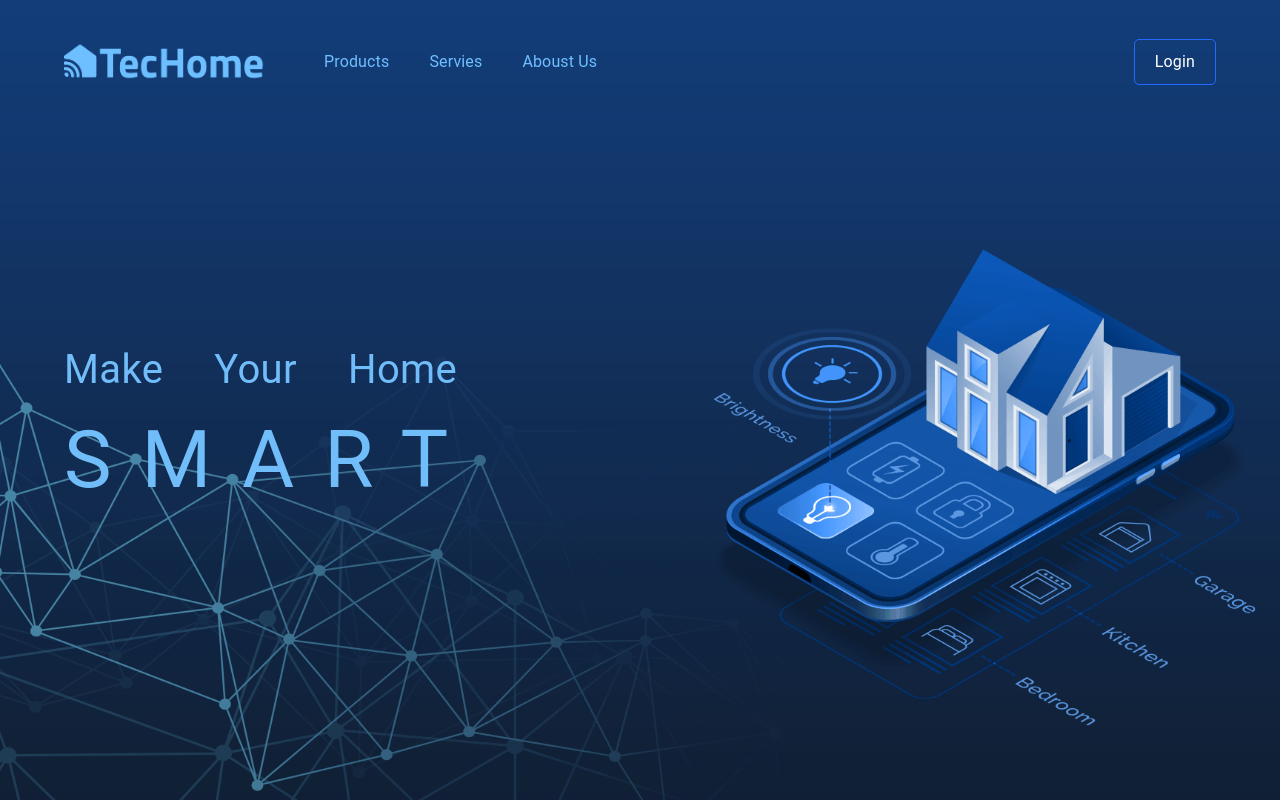
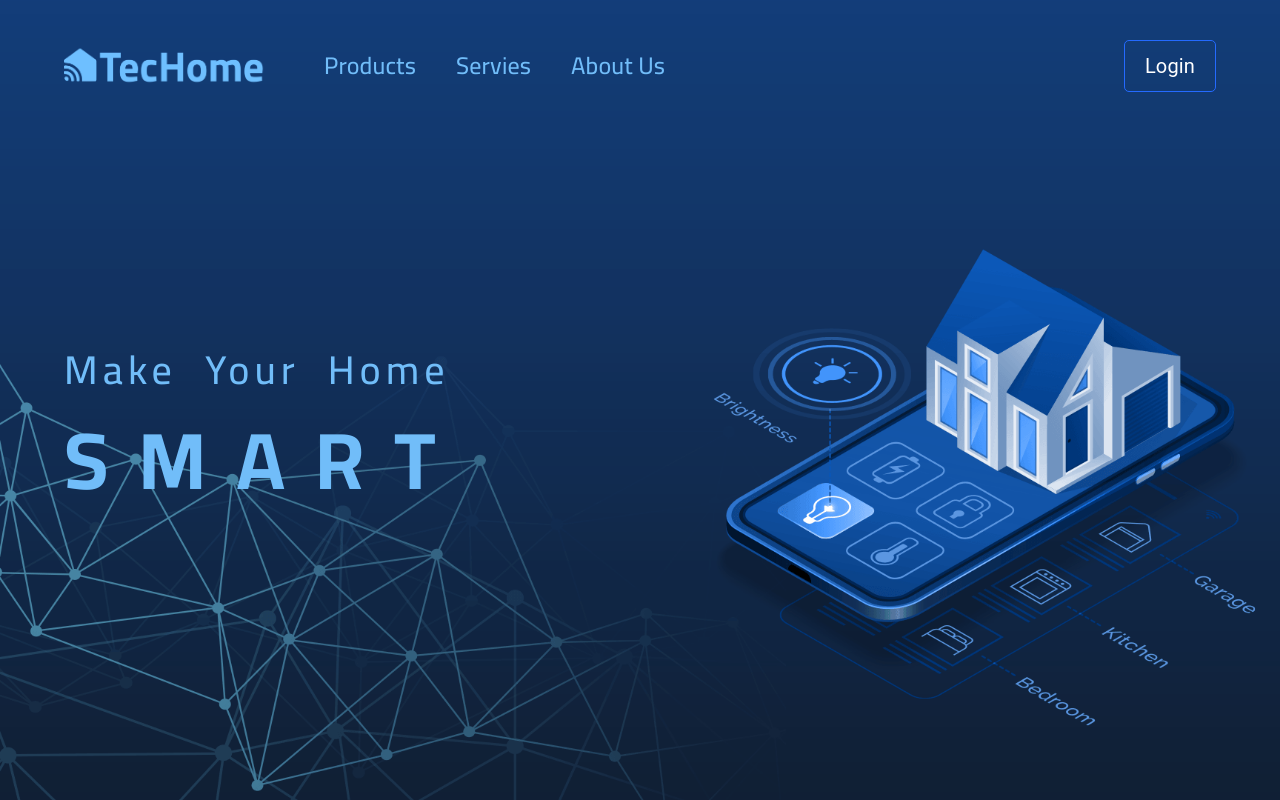
Before and after one commit to SmartHome101/smart-home-web-page, a React (Create React App) app: page /not-found in a window 1280 px wide. Built offline with nearby package versions, Linux system fonts and the light colour scheme.

Commit message:
added font

```diff
--- a/public/index.html
+++ b/public/index.html
@@ -2,7 +2,7 @@
 <html lang="en">
   <head>
     <meta charset="utf-8" />
-    <link rel="icon" href="%PUBLIC_URL%/favicon.ico" />
+    <link rel="icon" href="%PUBLIC_URL%/favicon.svg" />
     <meta name="viewport" content="width=device-width, initial-scale=1" />
     <meta name="theme-color" content="#000000" />
     <meta
@@ -11,7 +11,7 @@
     />
     <link rel="apple-touch-icon" href="%PUBLIC_URL%/logo192.png" />
     <link rel="manifest" href="%PUBLIC_URL%/manifest.json" />
-    <title>Techome</title>
+    <title>TecHome</title>
   </head>
   <body>
     <noscript>You need to enable JavaScript to run this app.</noscript>
--- a/src/App.js
+++ b/src/App.js
@@ -29,6 +29,8 @@ import blank_avatar from "../src/assests/techHomeTeam/blank_avatar.png";
 //Test Compnents
 import Header2 from "./components/Header2";
 import Landing from "./components/Landing";
+import { ThemeProvider } from "@mui/material";
+import { theme } from "./components/Theme";
 
 const HomesDb = [
   {
@@ -256,8 +258,10 @@ const App = () => {
         <Route path="/not-found" element={<NotFound />} />
       </Routes>
       <Footer /> */}
-      <Header2 />
-      <Landing />
+      <ThemeProvider theme={theme}>
+        <Header2 />
+        <Landing />
+      </ThemeProvider>
     </Fragment>
   );
 };
--- a/src/components/Header2.jsx
+++ b/src/components/Header2.jsx
@@ -26,13 +26,18 @@ const Header2 = () => {
               display: "flex",
               marginLeft: "60px",
               gap: "40px",
-              color: "#6EBFFF",
               padding: "50px 0px",
             }}
           >
-            <Typography>Products</Typography>
-            <Typography>Servies</Typography>
-            <Typography>Aboust Us</Typography>
+            <Typography color="primary" variant="h5">
+              Products
+            </Typography>
+            <Typography color="primary" variant="h5">
+              Servies
+            </Typography>
+            <Typography color="primary" variant="h5">
+              About Us
+            </Typography>
           </Box>
         </Box>
         <Link
@@ -43,6 +48,8 @@ const Header2 = () => {
             border: "1px solid #246aff",
             borderRadius: "5px",
             padding: "10px 20px",
+            transition: "all 0.3s ease",
+            fontSize: "20px",
             "&:hover": {
               backgroundColor: "#246aff",
             },
--- a/src/components/Landing.jsx
+++ b/src/components/Landing.jsx
@@ -1,4 +1,4 @@
-import { Container, Box, Typography, Link } from "@mui/material";
+import { Container, Box, Typography } from "@mui/material";
 import background from "../assests/background.png";
 const Landing = () => {
   return (
@@ -14,9 +14,10 @@ const Landing = () => {
         alignItems: "center",
       }}
     >
-      <Container sx={{ color: "#71bdf9", fontWeight: "900", mt: "60px" }}>
-        <Box sx={{ display: "flex", gap: "51px" }}>
+      <Container sx={{ fontWeight: "900", mt: "60px" }}>
+        <Box sx={{ display: "flex", gap: "28px", letterSpacing: "5px" }}>
           <Typography
+            color="primary"
             sx={{
               fontSize: "40px",
             }}
@@ -24,6 +25,7 @@ const Landing = () => {
             Make
           </Typography>
           <Typography
+            color="primary"
             sx={{
               fontSize: "40px",
             }}
@@ -31,6 +33,7 @@ const Landing = () => {
             Your
           </Typography>
           <Typography
+            color="primary"
             sx={{
               fontSize: "40px",
             }}
@@ -39,10 +42,12 @@ const Landing = () => {
           </Typography>
         </Box>
         <Typography
+          color="primary"
           sx={{
             fontSize: "80px",
             textTransform: "uppercase",
             letterSpacing: "30px",
+            fontWeight: "bold",
           }}
         >
           Smart
--- /dev/null
+++ b/src/components/Theme.js
@@ -0,0 +1,17 @@
+import { createTheme } from "@mui/material";
+
+export const theme = createTheme({
+  palette: {
+    primary: {
+      main: "#71bdf9",
+    },
+    //   secondary: "",
+  },
+  typography: {
+    fontFamily: "Cairo",
+    fontWeightLight: 400,
+    fontWeightRegular: 500,
+    fontWeightMedium: 600,
+    fontWeightBold: 700,
+  },
+});
--- a/src/index.css
+++ b/src/index.css
@@ -1,4 +1,5 @@
 @import url("https://fonts.googleapis.com/css2?family=Poppins:wght@300;400&display=swap");
+@import url("https://fonts.googleapis.com/css2?family=Cairo:wght@300;400;500;600;700;800;900&display=swap");
 
 * {
   box-sizing: border-box;
```
Also changed, not shown: public/favicon.svg (added).
